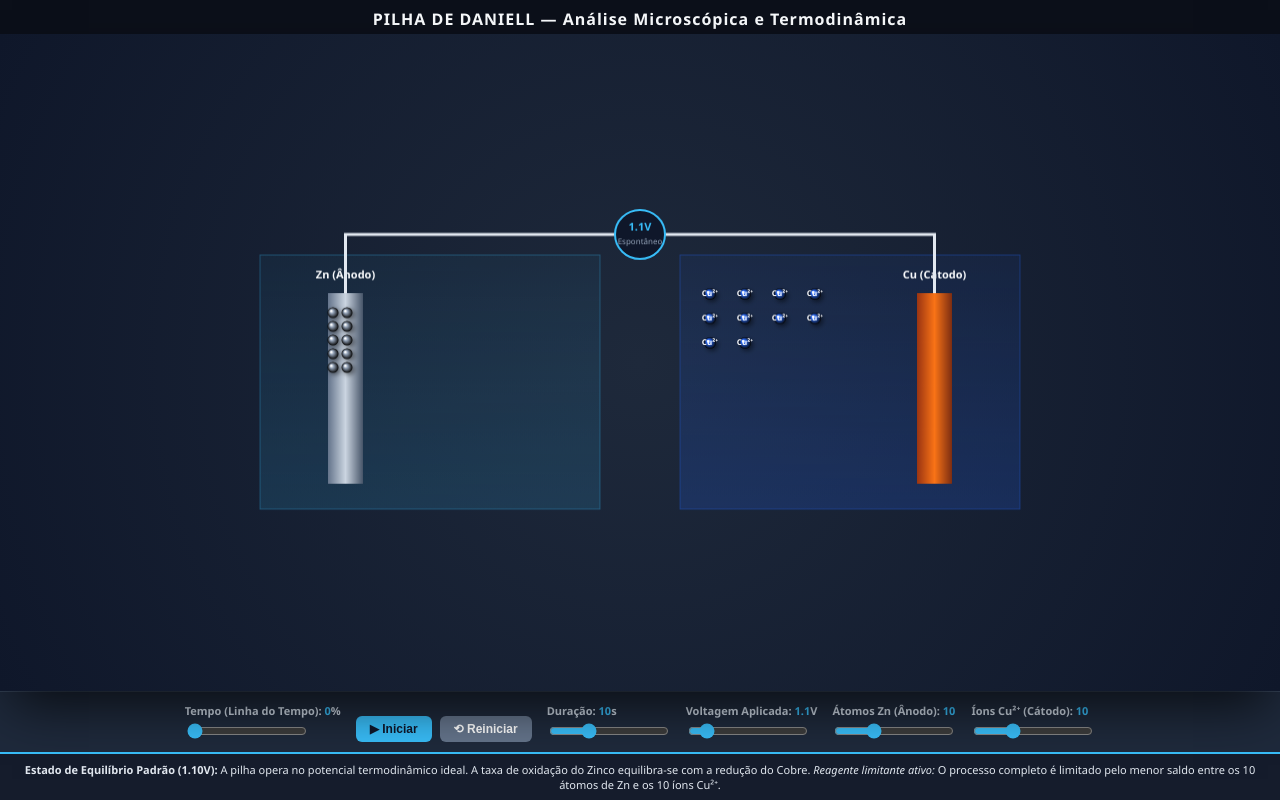
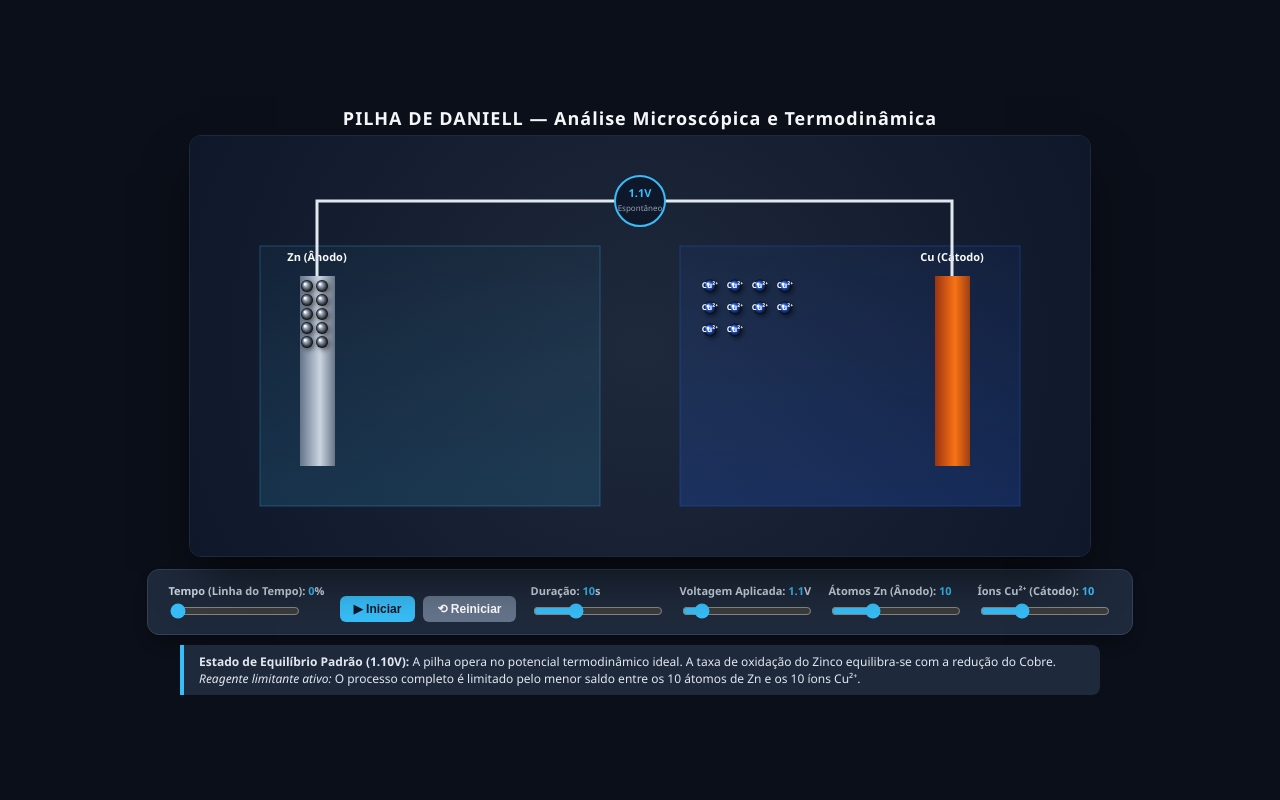
Before and after one commit to wfrp2003/Qu-mica-, a plain HTML site: page index.html in a window 1280 px wide. Drawn offline with Linux system fonts and the light colour scheme.

Commit message:
Update V4.3.4 index.html

```diff
--- a/index.html
+++ b/index.html
@@ -11,43 +11,40 @@
             display: flex;
             flex-direction: column;
             align-items: center;
-            justify-content: space-between;
-            height: 100vh;
+            justify-content: center;
+            min-height: 100vh;
             margin: 0;
-            overflow: hidden;
         }
         h2 {
-            margin: 8px 0 4px 0;
+            margin: 0 0 5px 0;
             color: #f8fafc;
-            font-size: 16px;
+            font-size: 18px;
             letter-spacing: 1px;
         }
         .canvas-container {
             position: relative;
             box-shadow: 0 25px 50px -12px rgba(0, 0, 0, 0.7);
+            border-radius: 12px;
             overflow: hidden;
-            border: none;
-            width: 100vw;
-            flex-grow: 1;
+            border: 1px solid #1e293b;
         }
         canvas {
             display: block;
-            width: 100%;
-            height: 100%;
             background: radial-gradient(circle at center, #1e293b 0%, #0f172a 100%);
         }
         .controls-panel {
+            margin-top: 12px;
             background: #1e293b;
-            padding: 10px 20px;
+            padding: 12px 20px;
+            border-radius: 12px;
             display: flex;
             flex-wrap: wrap;
             gap: 15px;
             align-items: center;
             justify-content: center;
-            border-top: 1px solid #334155;
-            box-shadow: 0 -10px 15px -3px rgba(0, 0, 0, 0.3);
-            width: 100%;
-            box-sizing: border-box;
+            border: 1px solid #334155;
+            box-shadow: 0 10px 15px -3px rgba(0, 0, 0, 0.3);
+            max-width: 950px;
         }
         .control-group {
             display: flex;
@@ -59,7 +56,7 @@
         input[type=range] {
             accent-color: #38bdf8;
             cursor: pointer;
-            width: 120px;
+            width: 130px;
         }
         .btn-container {
             display: flex;
@@ -79,14 +76,16 @@
         }
         button:hover { background-color: #7dd3fc; }
         .info-box {
-            background: #151c2c;
-            border-top: 2px solid #38bdf8;
-            padding: 8px 20px;
+            margin-top: 10px;
+            background: #1e293b;
+            border-left: 4px solid #38bdf8;
+            padding: 8px 15px;
+            border-radius: 0 8px 8px 0;
+            max-width: 920px;
             width: 100%;
-            font-size: 11px;
+            font-size: 12px;
             color: #e2e8f0;
             box-sizing: border-box;
-            text-align: center;
         }
     </style>
 </head>
@@ -95,7 +94,7 @@
     <h2>PILHA DE DANIELL — Análise Microscópica e Termodinâmica</h2>
 
     <div class="canvas-container">
-        <canvas id="simCanvas"></canvas>
+        <canvas id="simCanvas" width="900" height="420"></canvas>
     </div>
 
     <div class="controls-panel">
@@ -139,14 +138,6 @@
 <script>
     const canvas = document.getElementById('simCanvas');
     const ctx = canvas.getContext('2d');
-
-    // Ajusta o tamanho real do canvas para ocupar a tela dinamicamente
-    function resizeCanvas() {
-        canvas.width = canvas.parentElement.clientWidth;
-        canvas.height = canvas.parentElement.clientHeight;
-        draw();
-    }
-    window.addEventListener('resize', resizeCanvas);
 
     const timeSlider = document.getElementById('timeSlider');
     const playBtn = document.getElementById('playBtn');
@@ -198,6 +189,7 @@
 
     function updateDescription(voltage, znCount, cuCount) {
         let text = "";
+        let limitante = Math.min(znCount, cuCount);
         if (voltage === 1.10) {
             text = `<b>Estado de Equilíbrio Padrão (1.10V):</b> A pilha opera no potencial termodinâmico ideal. A taxa de oxidação do Zinco equilibra-se com a redução do Cobre.`;
         } else if (voltage > 1.10) {
@@ -227,91 +219,70 @@
 
         updateDescription(voltage, znTotal, cuTotal);
 
-        // Coordenadas centrais dinâmicas baseadas no tamanho da tela
-        let cx = canvas.width / 2;
-        let cy = canvas.height / 2;
-
-        let tankWidth = Math.min(340, canvas.width * 0.35);
-        let tankHeight = Math.min(260, canvas.height * 0.6);
-        let tankY = cy - tankHeight / 2 + 20;
-
-        let leftTankX = cx - tankWidth - 40;
-        let rightTankX = cx + 40;
-
         // --- CUBAS E SOLUÇÕES ---
-        let gradLeft = ctx.createLinearGradient(leftTankX, tankY, leftTankX, tankY + tankHeight);
+        let gradLeft = ctx.createLinearGradient(100, 110, 100, 360);
         gradLeft.addColorStop(0, 'rgba(56, 189, 248, 0.05)');
         gradLeft.addColorStop(1, 'rgba(56, 189, 248, 0.15)');
         ctx.fillStyle = gradLeft;
-        ctx.fillRect(leftTankX, tankY, tankWidth, tankHeight);
+        ctx.fillRect(70, 110, 340, 260);
         ctx.strokeStyle = 'rgba(56, 189, 248, 0.3)';
-        ctx.strokeRect(leftTankX, tankY, tankWidth, tankHeight);
+        ctx.strokeRect(70, 110, 340, 260);
 
-        let gradRight = ctx.createLinearGradient(rightTankX, tankY, rightTankX, tankY + tankHeight);
+        let gradRight = ctx.createLinearGradient(490, 110, 490, 360);
         gradRight.addColorStop(0, 'rgba(37, 99, 235, 0.08)');
         gradRight.addColorStop(1, 'rgba(37, 99, 235, 0.22)');
         ctx.fillStyle = gradRight;
-        ctx.fillRect(rightTankX, tankY, tankWidth, tankHeight);
+        ctx.fillRect(490, 110, 340, 260);
         ctx.strokeStyle = 'rgba(37, 99, 235, 0.35)';
-        ctx.strokeRect(rightTankX, tankY, tankWidth, tankHeight);
+        ctx.strokeRect(490, 110, 340, 260);
 
         // --- ELETRODOS ---
-        let electrodeWidth = 35;
-        let electrodeHeight = tankHeight * 0.75;
-        let znX = leftTankX + tankWidth * 0.2;
-        let cuX = rightTankX + tankWidth * 0.8 - electrodeWidth;
-        let electrodeY = tankY + tankHeight * 0.15;
-
-        let znMetalGrad = ctx.createLinearGradient(znX, electrodeY, znX + electrodeWidth, electrodeY);
+        let znMetalGrad = ctx.createLinearGradient(110, 140, 150, 140);
         znMetalGrad.addColorStop(0, '#64748b');
         znMetalGrad.addColorStop(0.5, '#cbd5e1');
         znMetalGrad.addColorStop(1, '#475569');
         ctx.fillStyle = znMetalGrad;
-        ctx.fillRect(znX, electrodeY, electrodeWidth, electrodeHeight);
+        ctx.fillRect(110, 140, 35, 190);
         ctx.fillStyle = '#f8fafc';
         ctx.font = 'bold 11px Segoe UI';
         ctx.textAlign = 'center';
-        ctx.fillText("Zn (Ânodo)", znX + electrodeWidth/2, electrodeY - 15);
+        ctx.fillText("Zn (Ânodo)", 127, 125);
 
-        let cuMetalGrad = ctx.createLinearGradient(cuX, electrodeY, cuX + electrodeWidth, electrodeY);
+        let cuMetalGrad = ctx.createLinearGradient(745, 140, 785, 140);
         cuMetalGrad.addColorStop(0, '#9a3412');
         cuMetalGrad.addColorStop(0.5, '#f97316');
         cuMetalGrad.addColorStop(1, '#7c2d12');
         ctx.fillStyle = cuMetalGrad;
-        ctx.fillRect(cuX, electrodeY, electrodeWidth, electrodeHeight);
+        ctx.fillRect(745, 140, 35, 190);
         ctx.fillStyle = '#f8fafc';
-        ctx.fillText("Cu (Cátodo)", cuX + electrodeWidth/2, electrodeY - 15);
+        ctx.fillText("Cu (Cátodo)", 762, 125);
 
         // --- FIAÇÃO E VOLTÍMETRO ---
-        let wireY = electrodeY - 60;
-        let znWireX = znX + electrodeWidth/2;
-        let cuWireX = cuX + electrodeWidth/2;
-
         ctx.strokeStyle = '#e2e8f0';
         ctx.lineWidth = 3;
         ctx.beginPath();
-        ctx.moveTo(znWireX, electrodeY);
-        ctx.lineTo(znWireX, wireY);
-        ctx.lineTo(cx, wireY);
-        ctx.lineTo(cuWireX, wireY);
-        ctx.lineTo(cuWireX, electrodeY);
+        ctx.moveTo(127, 140);
+        ctx.lineTo(127, 65);
+        ctx.lineTo(450, 65);
+        ctx.lineTo(762, 65);
+        ctx.lineTo(762, 140);
         ctx.stroke();
 
         ctx.fillStyle = '#0f172a';
         ctx.strokeStyle = voltage === 0 ? '#ef4444' : (voltage < 1.10 ? '#f59e0b' : '#38bdf8');
         ctx.lineWidth = 2;
         ctx.beginPath();
-        ctx.arc(cx, wireY, 25, 0, Math.PI * 2);
+        ctx.arc(450, 65, 25, 0, Math.PI * 2);
         ctx.fill();
         ctx.stroke();
 
         ctx.fillStyle = ctx.strokeStyle;
         ctx.font = 'bold 11px Segoe UI';
         ctx.textAlign = 'center';
-        ctx.fillText(voltage.toFixed(1) + "V", cx, wireY - 4);
+        ctx.fillText(voltage.toFixed(1) + "V", 450, 61);
         ctx.font = '8px Segoe UI';
         ctx.fillStyle = '#94a3b8';
-        ctx.fillText(voltage > 1.10 ? "Forçado" : "Espontâneo", cx, wireY + 10);
+        ctx.fillText(voltage > 1.10 ? "Forçado" : "Espontâneo", 450, 75);
 
         // --- FLUXO DE ELÉTRONS ---
         if (progress > 0 && progress < 1 && voltage > 0) {
@@ -319,12 +290,12 @@
             for (let e = 0; e < electronCount; e++) {
                 let speedFactor = Math.max(0.2, voltage / 1.10);
                 let eProgress = ((progress * speedFactor * 1.5) + (e * (1 / electronCount))) % 1;
-                let ex = znWireX + eProgress * (cuWireX - znWireX);
-                drawSphere(ex, wireY, 4, '#38bdf8', 'e⁻');
+                let ex = 127 + eProgress * (762 - 127);
+                drawSphere(ex, 65, 4, '#38bdf8', 'e⁻');
             }
         }
 
-        // --- ESTEQUIOMETRIA ESCALONADA ---
+        // --- ESTEQUIOMETRIA ESCALONADA CORRETA ---
         let effectiveReaction = Math.min(znTotal, cuTotal);
         let currentReacted = Math.floor(progress * effectiveReaction);
 
@@ -332,29 +303,31 @@
         for (let i = 0; i < znTotal; i++) {
             let col = i % 2;
             let row = Math.floor(i / 2);
-            let x = znX + 5 + col * 14;
-            let y = electrodeY + 20 + row * 14;
+            let x = 117 + col * 15;
+            let y = 150 + row * 14;
 
             if (i >= (znTotal - currentReacted)) {
-                let floatX = x + 35 + (i * 8) % 40;
-                let floatY = y + (i * 4) % 30;
-                drawSphere(floatX, floatY, 6, '#38bdf8', 'Zn²⁺');
+                let floatX = x + 45 + (i * 10) % 60;
+                let floatY = y + (i * 5) % 40;
+                drawSphere(floatX, floatY, 6.5, '#38bdf8', 'Zn²⁺');
             } else {
-                drawSphere(x, y, 5.5, '#94a3b8');
+                drawSphere(x, y, 6, '#94a3b8');
             }
         }
 
-        // Cobre: íons livres e depósito no cátodo
+        // Cobre: íons livres que se convertem em depósito metálico no cátodo de forma equivalente
         for (let i = 0; i < cuTotal; i++) {
-            let startX = rightTankX + 30 + (i % 4) * 35;
-            let startY = tankY + 40 + Math.floor(i / 4) * 25;
+            let startX = 520 + (i % 4) * 25;
+            let startY = 150 + Math.floor(i / 4) * 22;
 
             if (i < currentReacted) {
+                // Depositado firmemente no cátodo proporcionalmente à reação real
                 let cuCol = i % 2;
                 let cuRow = Math.floor(i / 2);
-                drawSphere(cuX + 5 + cuCol * 12, electrodeY + 20 + cuRow * 14, 5.5, '#f97316', 'Cu');
+                drawSphere(753 + cuCol * 10, 150 + cuRow * 14, 6, '#f97316', 'Cu');
             } else {
-                drawSphere(startX, startY, 6, '#2563eb', 'Cu²⁺');
+                // Íons livres na solução
+                drawSphere(startX, startY, 6.5, '#2563eb', 'Cu²⁺');
             }
         }
     }
@@ -421,8 +394,7 @@
     znAtomsSlider.addEventListener('input', draw);
     cuAtomsSlider.addEventListener('input', draw);
 
-    // Inicialização do tamanho da tela
-    resizeCanvas();
+    draw();
 </script>
 
 </body>
```
